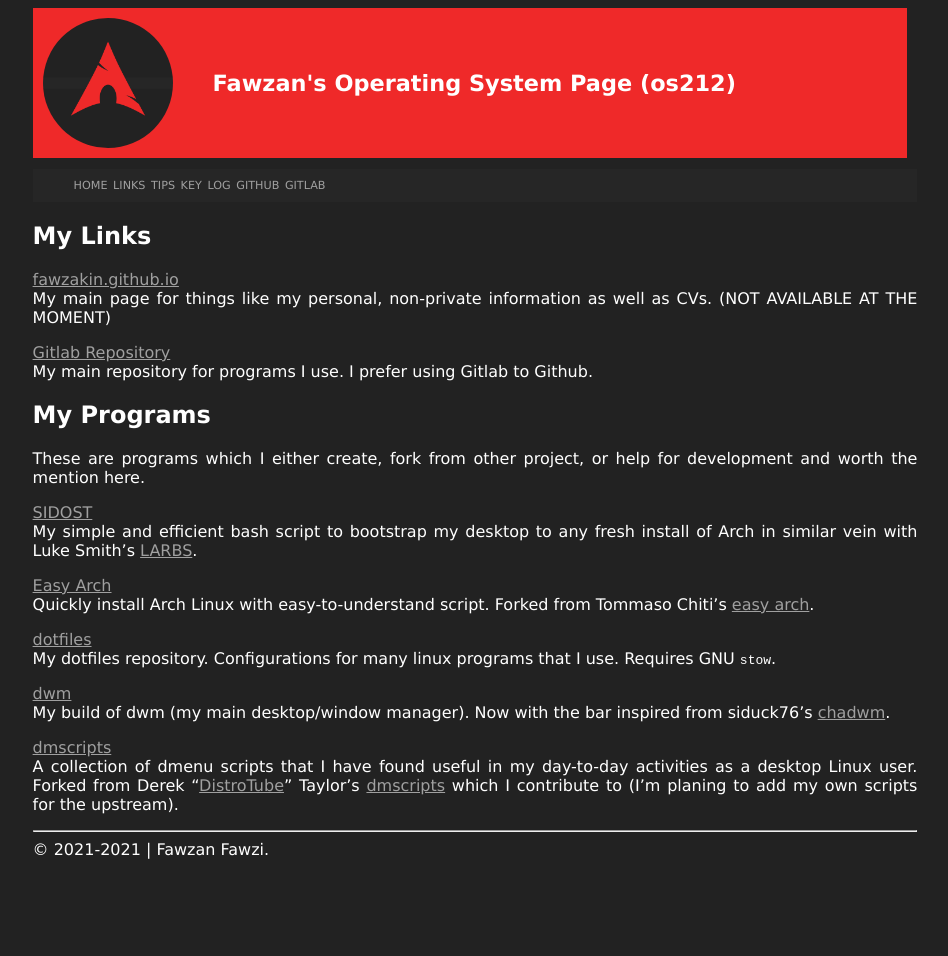
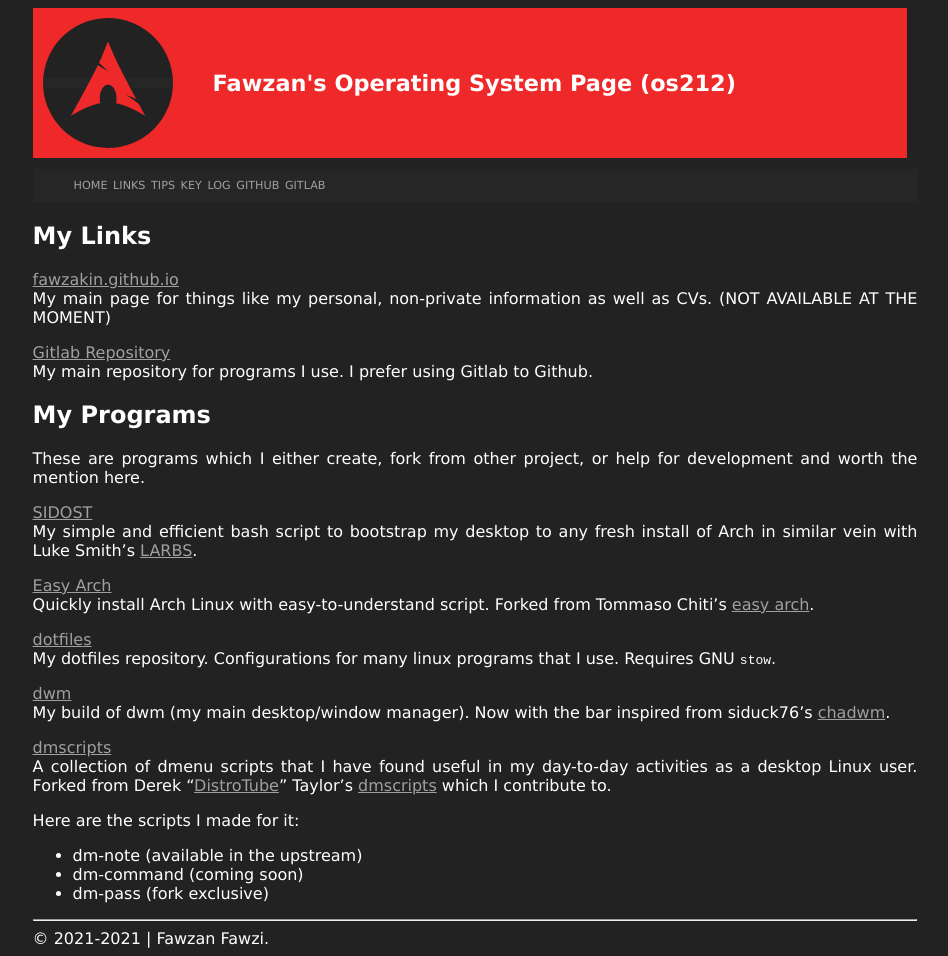
Before and after one commit to fawzakin/os212, a Jekyll site: the page built from links.md, in a window 1280 px wide. Shown: the whole page, without its empty margins (165-1113 px from the left). Built offline with Jekyll 4.4.1, drawn with Linux system fonts in a browser that asks for light colours; our own code applies the rules of GitHub Pages for plain Markdown files; before the commit the page ends 900 px from its top, so only the background shows below that.

Commit message:
Updated links and mylog.txt

```diff
--- a/TXT/mylog.txt
+++ b/TXT/mylog.txt
@@ -8,3 +8,6 @@ ZCZC W00 05 L04 Setting up github page for os212
 ZCZC W00 50 L31 Installing Arch on VM to test my deploy scripts
 ZCZC W00 60 L87 Doodling my OCs
 ZCZC W00 120 L73 Playing Celeste and Banjo-Kazooie
+ZCZC W01 60 L24 Making script for DistroTube's dmscript (go to 'gitlab.com/dwt1/dmscripts' and see 'dm-note')
+ZCZC W01 60 L11 Creating Debian VM from scratch
+ZCZC W01 120 L73 I am so obsessed with this bear and bird friendship game
--- a/links.md
+++ b/links.md
@@ -26,4 +26,9 @@ My dotfiles repository. Configurations for many linux programs that I use. Requi
 My build of dwm (my main desktop/window manager). Now with the bar inspired from siduck76's [chadwm](https://github.com/siduck76/chadwm).
 
 [dmscripts](https://gitlab.com/fawzakin/dmscripts)
-A collection of dmenu scripts that I have found useful in my day-to-day activities as a desktop Linux user. Forked from Derek "[DistroTube](https://www.youtube.com/c/DistroTube)" Taylor's [dmscripts](https://gitlab.com/dwt1/dmscripts) which I contribute to (I'm planing to add my own scripts for the upstream).
+A collection of dmenu scripts that I have found useful in my day-to-day activities as a desktop Linux user. Forked from Derek "[DistroTube](https://www.youtube.com/c/DistroTube)" Taylor's [dmscripts](https://gitlab.com/dwt1/dmscripts) which I contribute to.
+
+Here are the scripts I made for it:
+- dm-note (available in the upstream)
+- dm-command (coming soon)
+- dm-pass (fork exclusive)
```
